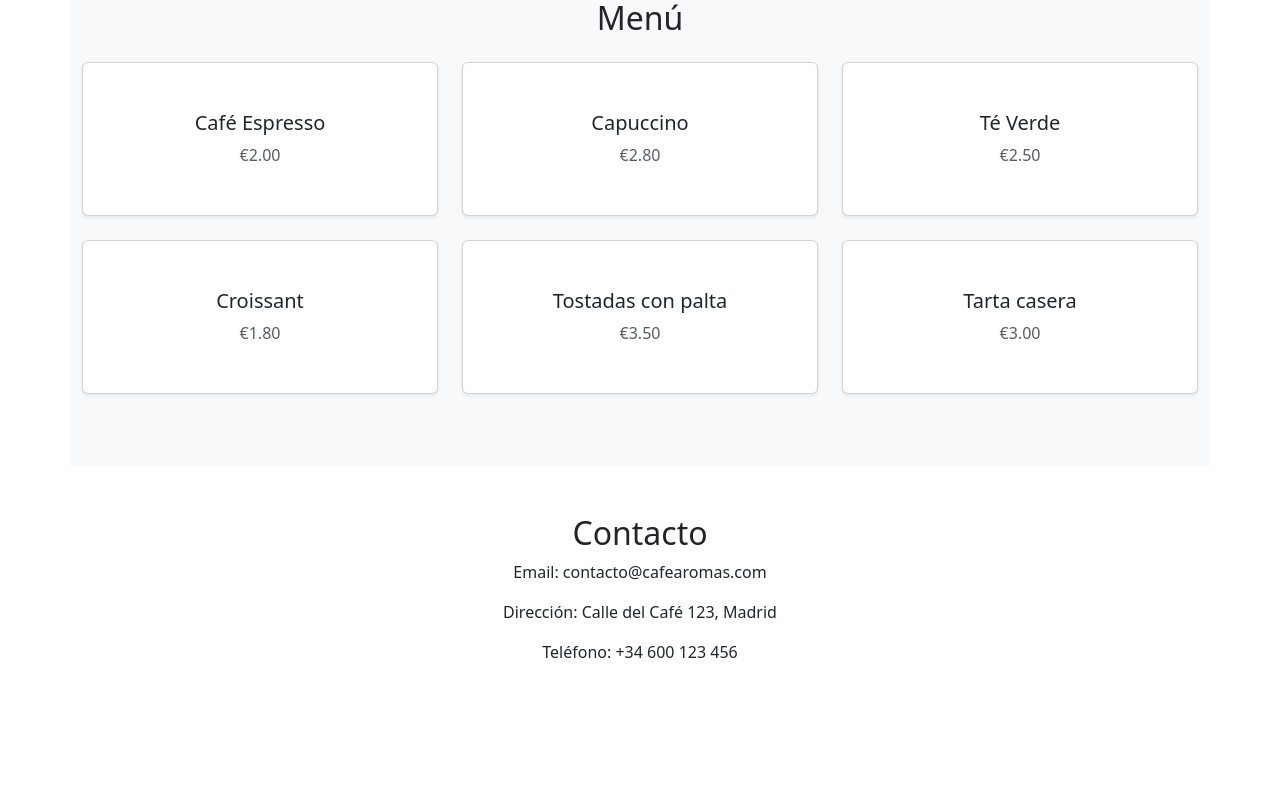
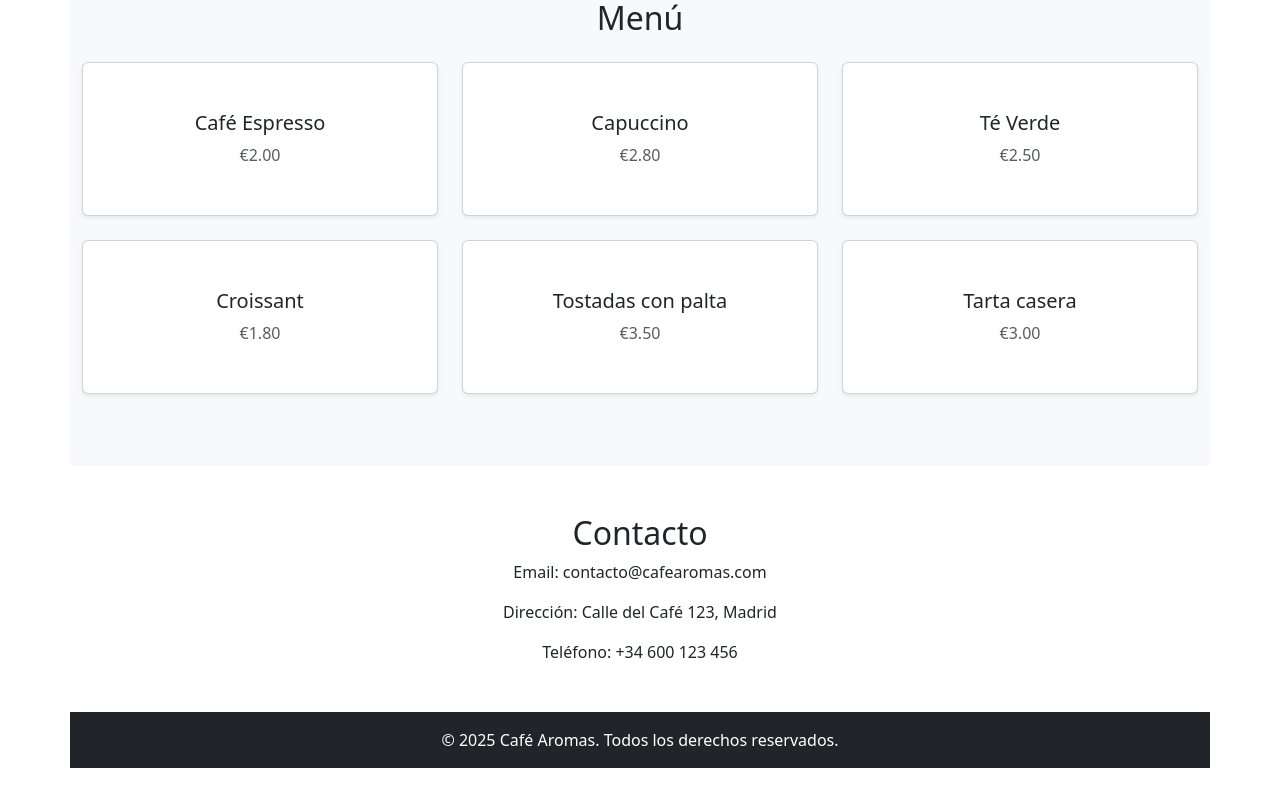
Before and after one commit to Lukas44-lab/proyecto-Asir, a React (Vite) app: page / in a window 1280 px wide. Shown: the part 469-1269 px from the top of the page. Before the commit the page ends 1213 px from the top, so only its background shows below. Built offline with nearby package versions, Linux system fonts and the light colour scheme.

Commit message:
add ZonaFooter

```diff
--- a/src/App.tsx
+++ b/src/App.tsx
@@ -1,5 +1,6 @@
 import './App.css'
 import ZonaContacto from './components/ZonaContacto'
+import ZonaFooter from './components/ZonaFooter'
 import ZonaHeader from './components/ZonaHeader'
 import ZonaMenu from './components/ZonaMenu'
 import ZonaSobreNosotros from './components/ZonaSobreNosotros'
@@ -13,6 +14,7 @@ function App() {
       <ZonaSobreNosotros/>
       <ZonaMenu/>
       <ZonaContacto/>
+      <ZonaFooter/>
     </div>
   )
 }
--- /dev/null
+++ b/src/components/ZonaFooter.tsx
@@ -0,0 +1,8 @@
+const ZonaFooter=()=>{
+  return(
+    <footer className="bg-dark text-white text-center py-3">
+        © 2025 Café Aromas. Todos los derechos reservados.
+    </footer>
+  )
+}
+export default ZonaFooter
```
